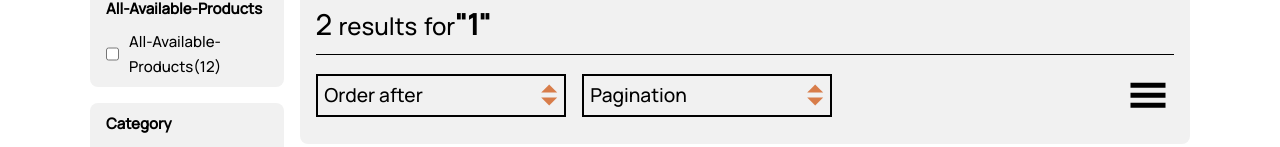
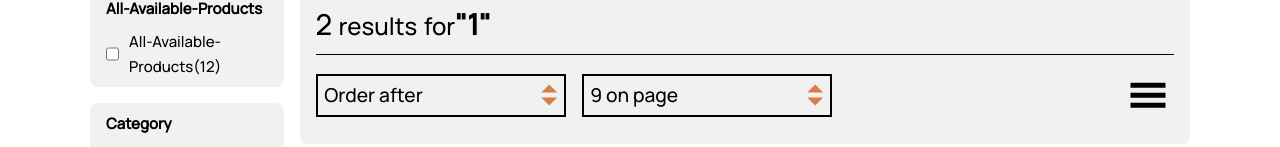
Before and after one commit to Murariu-Gabriel/WANTSOME-Project-React, a React (Vite) app: page /search/1 in a window 1280 px wide. Shown: the part 168-315 px from the top of the page. Built offline with nearby package versions, Linux system fonts and the light colour scheme; data requests are answered from the project's data file.

Commit message:
planning ordering and pagination selection

```diff
--- a/src/Pages/SearchPage/SearchPageComponents/GenerateSearchPage.jsx
+++ b/src/Pages/SearchPage/SearchPageComponents/GenerateSearchPage.jsx
@@ -54,6 +54,7 @@ const GenerateSearchPage = ({ updateCounter, currentSearch }) => {
             filtersToggle,
             setFiltersToggle,
             currentSearch,
+            setCurrentItems,
           }}
         />
       </div>
--- a/src/Pages/SearchPage/SearchPageComponents/displayResults/DisplayResults.jsx
+++ b/src/Pages/SearchPage/SearchPageComponents/displayResults/DisplayResults.jsx
@@ -1,6 +1,7 @@
 import { useEffect } from "react"
 import { useState } from "react"
 import Pagination from "./Pagination"
+import SelectBox from "./SelectBox"
 
 
 const DisplayResults = ({
@@ -10,14 +11,18 @@ const DisplayResults = ({
   filtersToggle,
   currentSearch
 }) => {
+  const [itemsPerPage, setItemsPerPage] = useState(9)
   // Here you will need to pass the count and use it in the individual item loaded
 
 
+  // things to work with for the arrangement
+  // setCurrentItems
+  // currentItems
 
   return (
     <div className="display-search-results">
       <div className="manipulate-result">
-        <p className="search-text-result" >
+        <p className="search-text-result">
           <span className="result-count">{currentItems.length}</span>
           <span>
             {" "}
@@ -37,31 +42,21 @@ const DisplayResults = ({
             Filters
           </button>
 
-          <div className="select-box">
-            <p className="select">Order after</p>
-            <ul className="select-menu hide">
-              <li>
-                <span>Increasing</span> price
-              </li>
-              <li>
-                <span>Decreasing</span> price
-              </li>
-              <li>
-                <span>New</span> products
-              </li>
-              <li>Discount</li>
-            </ul>
-            <span className="arrows"></span>
-          </div>
+          <SelectBox
+            selectType={"Order after"}
+            selectableItems={[
+              "Increasing price",
+              "Decreasing price",
+              "New products",
+            ]}
+          />
 
-          <div className="select-box select-pagination">
-            <p className="select">Pagination</p>
-            <ul className="select-menu hide">
-              <li>9 on page</li>
-              <li>18 on page</li>
-            </ul>
-            <span className="arrows"></span>
-          </div>
+          <SelectBox
+            selectType={"9 on page"}
+            selectableItems={["9 on page", "18 on page"]}
+            givenClass={"select-pagination"}
+            setItemsPerPage={setItemsPerPage}
+          />
 
           <button
             className="button change-style-button"
@@ -99,10 +94,9 @@ const DisplayResults = ({
         </div>
       </div>
 
-
       <Pagination
         items={currentItems}
-        itemsPerPage={8}
+        itemsPerPage={itemsPerPage}
         updateCounter={updateCounter}
       />
     </div>
--- /dev/null
+++ b/src/Pages/SearchPage/SearchPageComponents/displayResults/SelectBox.jsx
@@ -0,0 +1,41 @@
+import { useState } from "react"
+
+const SelectBox = ({
+  selectType,
+  selectableItems,
+  givenClass,
+  setItemsPerPage,
+}) => {
+  const [selectToggle, setSelectToggle] = useState(false)
+
+  // you need to make select functionality
+
+  // when a li is selected a certain functionality should trigger and the p should contain the selected text
+
+  // you will have to take each li take the first word
+
+  // for each work make if statements with functionality
+
+
+
+  // for pagination take the first number convert it to number and sent it to setItemsPerPage,
+
+  return (
+    <div
+      className={`select-box ${givenClass ? givenClass : ""}`}
+      onClick={() => {
+        setSelectToggle(!selectToggle)
+      }}
+    >
+      <p className="select">{selectType}</p>
+
+      <ul className={`select-menu ${selectToggle ? "" : "hide"} `}>
+        {selectableItems.map((item) => {
+          return <li key={crypto.randomUUID()}>{item}</li>
+        })}
+      </ul>
+      <span className="arrows"></span>
+    </div>
+  )
+}
+export default SelectBox
```
